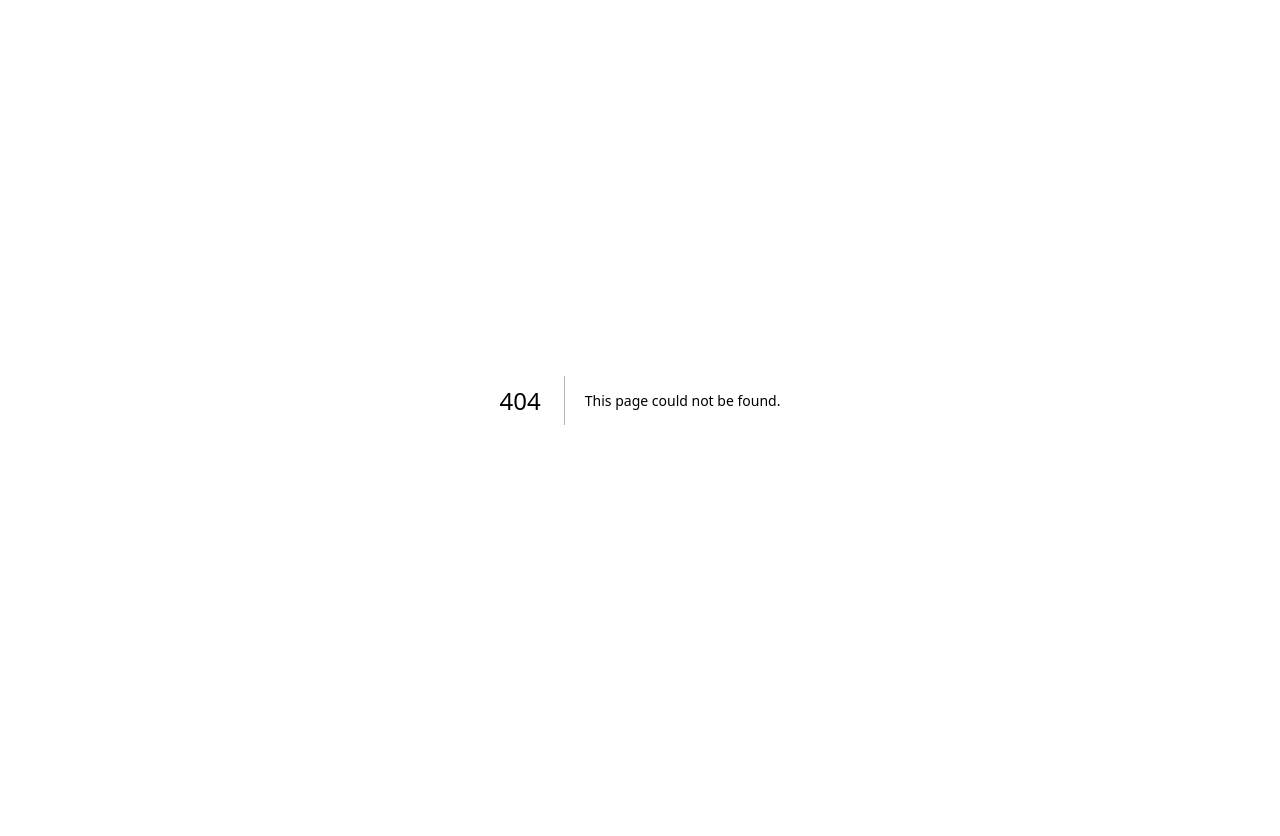
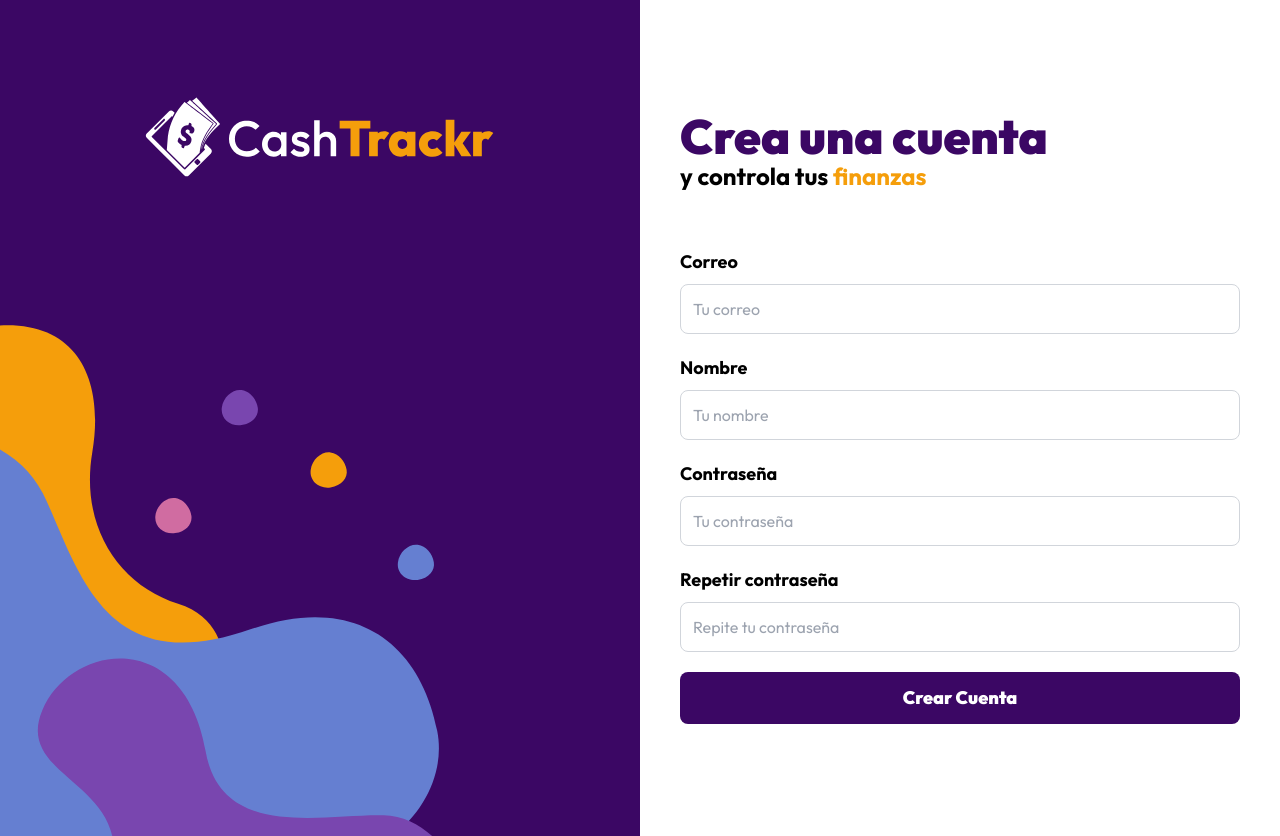
Before and after one commit to arielhurtado388/LukinFrontend, a Next.js app: page /auth/registro in a window 1280 px wide. Before the commit this address had no page. Before the commit the page ends 800 px from the top, so only its background shows below. Built offline with nearby package versions, Linux system fonts and the light colour scheme.

Commit message:
Login Registro y Olvide Forms y sus Pages y AuthLayout

```diff
--- /dev/null
+++ b/app/auth/layout.tsx
@@ -0,0 +1,22 @@
+import Logo from "@/components/ui/Logo";
+
+export default function AuthLayout({
+  children,
+}: Readonly<{
+  children: React.ReactNode;
+}>) {
+  return (
+    <>
+      <div className="lg:grid lg:grid-cols-2 lg:min-h-screen">
+        <div className="bg-purple-950 lg:bg-auth lg:bg-30 bg-no-repeat bg-left-bottom flex justify-center">
+          <div className="w-96 py-10 lg:py-20">
+            <Logo />
+          </div>
+        </div>
+        <div className="p-10 lg:py-28">
+          <div className="max-w-3xl mx-auto">{children}</div>
+        </div>
+      </div>
+    </>
+  );
+}
--- /dev/null
+++ b/app/auth/login/page.tsx
@@ -0,0 +1,19 @@
+import LoginForm from "@/components/auth/LoginForm";
+import type { Metadata } from "next";
+
+export const metadata: Metadata = {
+  title: "Lukin - Iniciar Sesión",
+  description: "Lukin - Iniciar Sesión",
+};
+
+export default function LoginPage() {
+  return (
+    <>
+      <h1 className="font-black text-5xl text-purple-950">Iniciar Sesión</h1>
+      <p className="text-2xl font-bold">
+        y controla tus <span className="text-amber-500">finanzas</span>
+      </p>
+      <LoginForm />
+    </>
+  );
+}
--- /dev/null
+++ b/app/auth/olvide/page.tsx
@@ -0,0 +1,22 @@
+import OlvideForm from "@/components/auth/OlvideForm";
+import type { Metadata } from "next";
+
+export const metadata: Metadata = {
+  title: "Lukin - Olvidé mi contraseña",
+  description: "Lukin - Olvidé mi contraseña",
+};
+
+export default function OlvidePage() {
+  return (
+    <>
+      <h1 className="font-black text-5xl text-purple-950">
+        ¿Olvidaste tu contraseña?
+      </h1>
+      <p className="text-2xl font-bold">
+        aquí puedes <span className="text-amber-500">reestablecerla</span>
+      </p>
+
+      <OlvideForm />
+    </>
+  );
+}
--- /dev/null
+++ b/app/auth/registro/page.tsx
@@ -0,0 +1,20 @@
+import RegistroForm from "@/components/auth/RegistroForm";
+import type { Metadata } from "next";
+
+export const metadata: Metadata = {
+  title: "Lukin - Crear Cuenta",
+  description: "Lukin - Crear Cuenta",
+};
+
+export default function RegistroPage() {
+  return (
+    <>
+      <h1 className="font-black text-5xl text-purple-950">Crea una cuenta</h1>
+      <p className="text-2xl font-bold">
+        y controla tus <span className="text-amber-500">finanzas</span>
+      </p>
+
+      <RegistroForm />
+    </>
+  );
+}
--- a/app/layout.tsx
+++ b/app/layout.tsx
@@ -1,8 +1,8 @@
 import type { Metadata } from "next";
-import { Inter } from "next/font/google";
+import { Outfit } from "next/font/google";
 import "./globals.css";
 
-const inter = Inter({
+const outfit = Outfit({
   subsets: ["latin"],
 });
 
@@ -18,7 +18,7 @@
 }>) {
   return (
     <html lang="es">
-      <body className={inter.className}>{children}</body>
+      <body className={outfit.className}>{children}</body>
     </html>
   );
 }
--- /dev/null
+++ b/components/auth/LoginForm.tsx
@@ -0,0 +1,38 @@
+"use client";
+
+export default function LoginForm() {
+  return (
+    <>
+      <form className="mt-14 space-y-5" noValidate>
+        <div className="flex flex-col gap-2">
+          <label className="font-bold text-lg">Correo</label>
+
+          <input
+            id="correo"
+            type="email"
+            placeholder="Tu correo"
+            className="w-full border border-gray-300 p-3 rounded-lg"
+            name="correo"
+          />
+        </div>
+
+        <div className="flex flex-col gap-2">
+          <label className="font-bold text-lg">Contraseña</label>
+
+          <input
+            type="password"
+            placeholder="Tu contraseña"
+            className="w-full border border-gray-300 p-3 rounded-lg"
+            name="password"
+          />
+        </div>
+
+        <input
+          type="submit"
+          value="Iniciar Sesión"
+          className="bg-purple-950 hover:bg-purple-800 w-full p-3 rounded-lg text-white font-black text-lg cursor-pointer"
+        />
+      </form>
+    </>
+  );
+}
--- /dev/null
+++ b/components/auth/OlvideForm.tsx
@@ -0,0 +1,24 @@
+"use client";
+
+export default function OlvideForm() {
+  return (
+    <form className=" mt-14 space-y-5" noValidate>
+      <div className="flex flex-col gap-2 mb-10">
+        <label className="font-bold text-lg">Correo</label>
+
+        <input
+          type="email"
+          placeholder="Tu correo"
+          className="w-full border border-gray-300 p-3 rounded-lg"
+          name="correo"
+        />
+      </div>
+
+      <input
+        type="submit"
+        value="Enviar Instrucciones"
+        className="bg-purple-950 hover:bg-purple-800 w-full p-3 rounded-lg text-white font-black  text-lg cursor-pointer "
+      />
+    </form>
+  );
+}
--- /dev/null
+++ b/components/auth/RegistroForm.tsx
@@ -0,0 +1,57 @@
+"use client";
+
+export default function RegistroForm() {
+  return (
+    <form className="mt-14 space-y-5" noValidate>
+      <div className="flex flex-col gap-2">
+        <label className="font-bold text-lg" htmlFor="correo">
+          Correo
+        </label>
+        <input
+          id="correo"
+          type="email"
+          placeholder="Tu correo"
+          className="w-full border border-gray-300 p-3 rounded-lg"
+          name="correo"
+        />
+      </div>
+
+      <div className="flex flex-col gap-2">
+        <label className="font-bold text-lg">Nombre</label>
+        <input
+          type="text"
+          placeholder="Tu nombre"
+          className="w-full border border-gray-300 p-3 rounded-lg"
+          name="nombre"
+        />
+      </div>
+
+      <div className="flex flex-col gap-2">
+        <label className="font-bold text-lg">Contraseña</label>
+        <input
+          type="password"
+          placeholder="Tu contraseña"
+          className="w-full border border-gray-300 p-3 rounded-lg"
+          name="password"
+        />
+      </div>
+
+      <div className="flex flex-col gap-2">
+        <label className="font-bold text-lg">Repetir contraseña</label>
+        <input
+          id="confirmacion_password"
+          type="password"
+          placeholder="Repite tu contraseña"
+          className="w-full border border-gray-300 p-3 rounded-lg"
+          name="confirmacion_password"
+        />
+      </div>
+
+      <input
+        type="submit"
+        value="Crear Cuenta"
+        className="bg-purple-950 hover:bg-purple-800 w-full p-3 rounded-lg text-white font-black text-lg cursor-pointer block"
+      />
+    </form>
+  );
+}
--- /dev/null
+++ b/components/ui/Logo.tsx
@@ -0,0 +1,14 @@
+import Image from "next/image";
+
+export default function Logo() {
+  return (
+    <Image
+      className="w-full"
+      src="/logo.svg"
+      alt="Logo"
+      width={0}
+      height={0}
+      priority
+    />
+  );
+}
--- a/tailwind.config.ts
+++ b/tailwind.config.ts
@@ -7,7 +7,14 @@
     "./app/**/*.{js,ts,jsx,tsx,mdx}",
   ],
   theme: {
-    extend: {},
+    extend: {
+      backgroundImage: {
+        auth: "url('/grafico.svg')",
+      },
+      backgroundSize: {
+        "30": "30rem",
+      },
+    },
   },
   plugins: [],
 };
```
